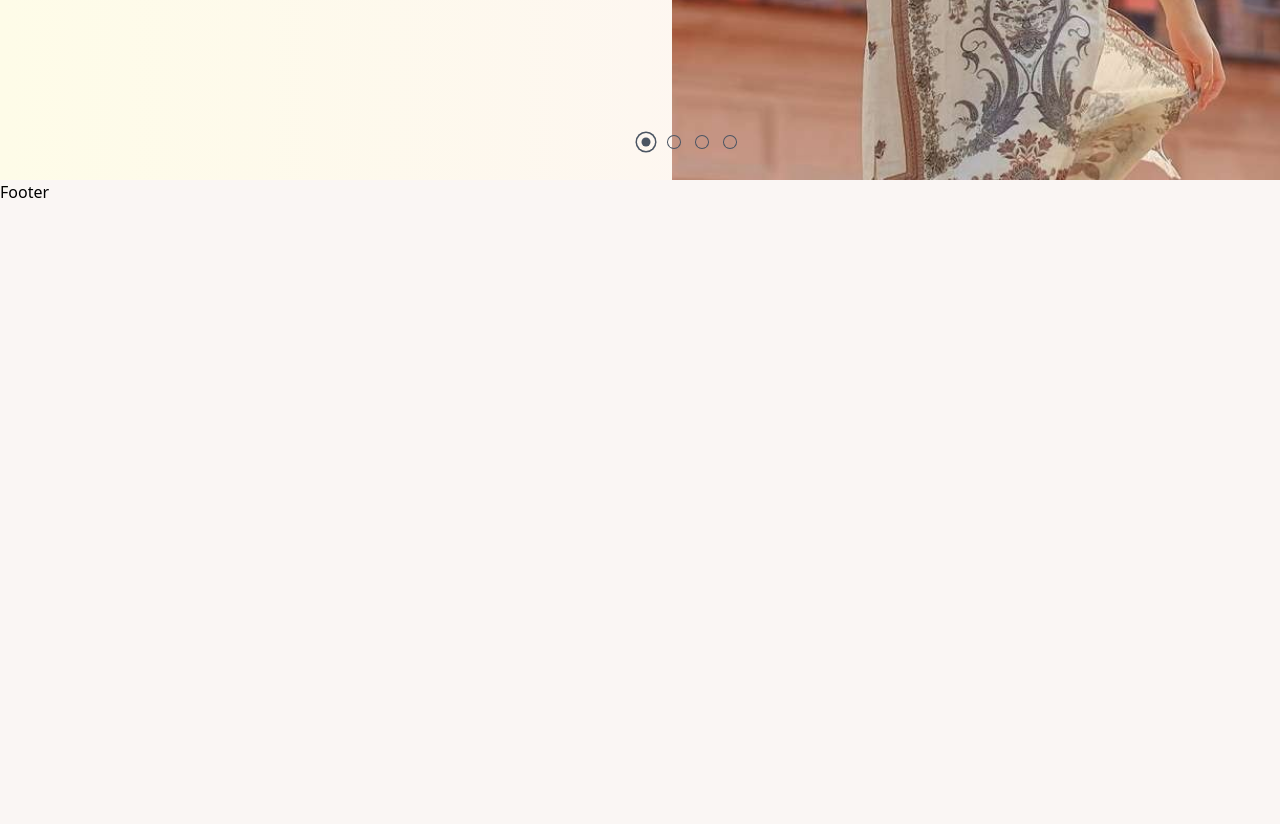
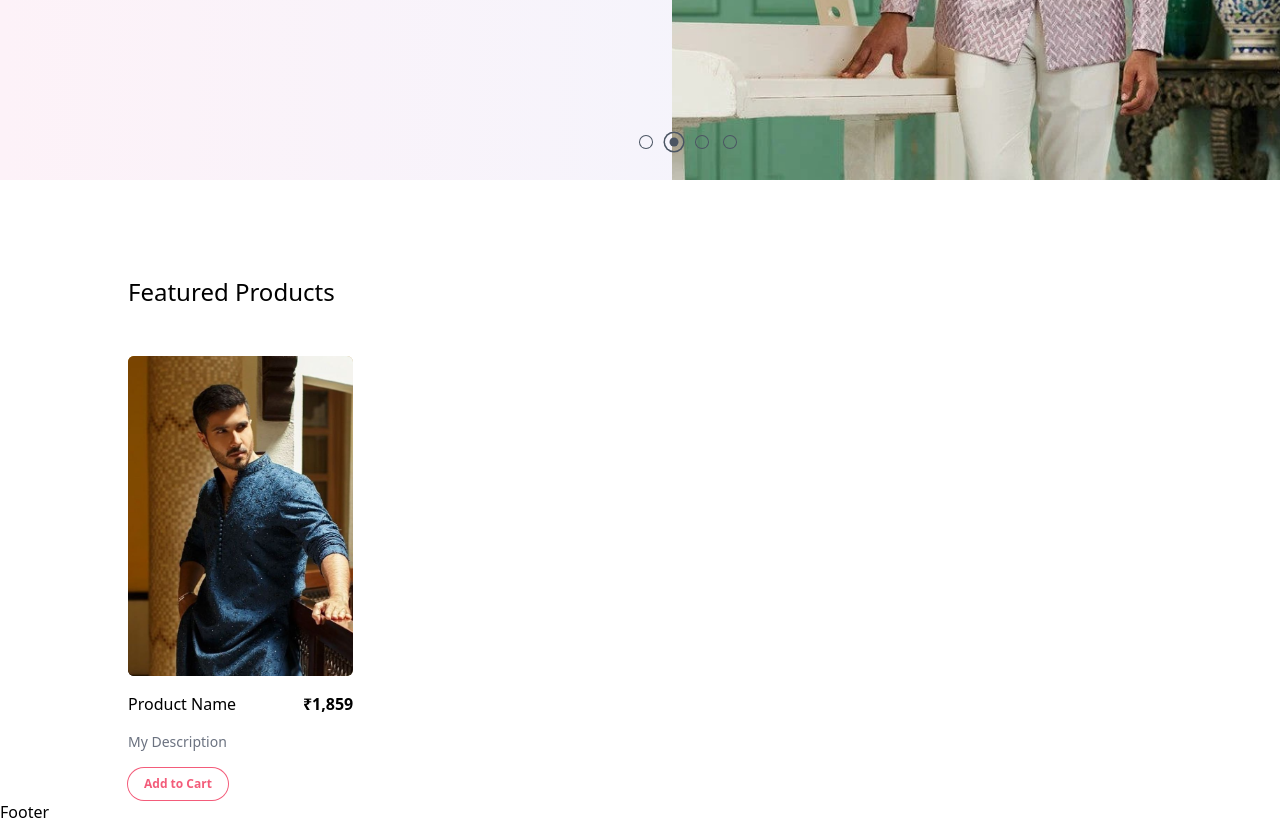
Before and after one commit to parasharr/NayaNirvana-by-NextJs_ReactJs, a Next.js app: page / in a window 1280 px wide. Shown: the part 620-1444 px from the top of the page. Before the commit the page ends 824 px from the top, so only its background shows below. Built offline with nearby package versions, Linux system fonts and the light colour scheme.

Commit message:
add to repo

```diff
--- a/src/app/components/ProductList.tsx
+++ b/src/app/components/ProductList.tsx
@@ -1,19 +1,35 @@
-import Image from "next/image"
-import Link from "next/link"
+import Image from "next/image";
+import Link from "next/link";
 
 const ProductList = () => {
   return (
-    <div className='flex gap-x-8 gap-y-16 justify-between flex-wrap'>
-      <Link href="/test" className="relative">
-        <Image
-        src=""
-        alt=""
-        fill
-        sizes="25vw"
-        />
+    <div className="mt-12 flex gap-x-8 gap-y-16 justify-between flex-wrap">
+      <Link href="/test" className="w-full flex flex-col gap-4 sm:w-[45%] lg:w-[22%]">
+        <div className="relative w-full h-80">
+          <Image
+            src="/4c9efaa40e3429f05a4c200478d89aef.jpg"
+            alt=""
+            fill
+            sizes="25vw"
+            className="absolute object-cover rounded-md z-10 hover:opacity-0 transition-opacity ease duration-500"
+          />
+          <Image
+            src="/Ufff🫀💞.jpeg"
+            alt=""
+            fill
+            sizes="25vw"
+            className="absolute object-cover rounded-md"
+          />
+        </div>
+        <div className="flex justify-between">
+          <span className="font-medium">Product Name</span>
+          <span className="font-semibold">₹1,859</span>
+        </div>
+        <div className="text-sm text-gray-500">My Description</div>
+        <button className="rounded-2xl ring-1 ring-cartNum text-cartNum py-2 px-4 text-xs hover:bg-cartNum hover:text-white font-semibold w-max">Add to Cart</button>
       </Link>
     </div>
-  )
-}
+  );
+};
 
-export default ProductList
+export default ProductList;
--- a/src/app/components/Slider.tsx
+++ b/src/app/components/Slider.tsx
@@ -35,20 +35,20 @@ const slides = [
     description: "Sale! Up to 50% off!",
     img: "/f35cf7787dc97e51d52fde894f965f68.jpg",
     url: "/",
-    bg: "bg-gradient-to-r from-blue-50 to-yellow-50",
+    bg: "bg-gradient-to-r from-green-50 to-yellow-50",
   },
 ];
 
 const Slider = () => {
   const [current, setCurrent] = useState(0);
 
-  // useEffect(() => {
-  //   const interval = setInterval(() => {
-  //     setCurrent((prev) => (prev === slides.length - 1 ? 0 : prev + 1));
-  //   }, 3000);
+  useEffect(() => {
+    const interval = setInterval(() => {
+      setCurrent((prev) => (prev === slides.length - 1 ? 0 : prev + 1));
+    }, 3000);
 
-  //   return () => clearInterval(interval);
-  // }, []);
+    return () => clearInterval(interval);
+  }, []);
 
   return (
     <div className="h-[calc(100vh-80px)] overflow-hidden">
--- a/src/app/globals.css
+++ b/src/app/globals.css
@@ -1,7 +1,3 @@
 @tailwind base;
 @tailwind components;
 @tailwind utilities;
-
-body {
-    background-color: #faf6f4;
-}
--- a/src/app/page.tsx
+++ b/src/app/page.tsx
@@ -1,10 +1,15 @@
 import Image from "next/image";
 import Slider from "./components/Slider";
+import ProductList from "./components/ProductList";
 
 export default function Home() {
   return (
    <div className="">
     <Slider />
+    <div className="mt-24 px-4 md:px-8 lg:px-16 xl:px-32 2xl:px-64">
+      <h1 className="text-2xl">Featured Products</h1>
+      <ProductList />
+    </div>
    </div>
   );
 }
```
Also changed, not shown: public/Ufff🫀💞.jpeg (added).
